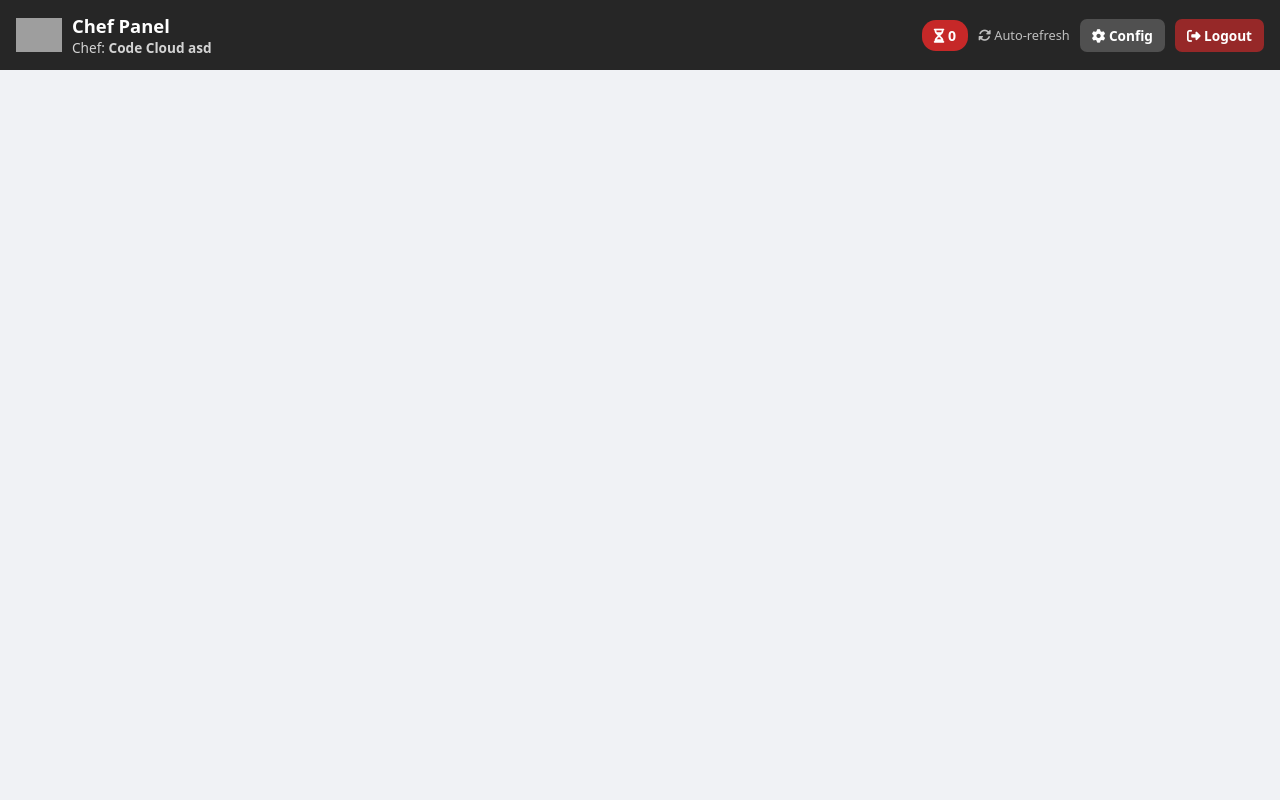
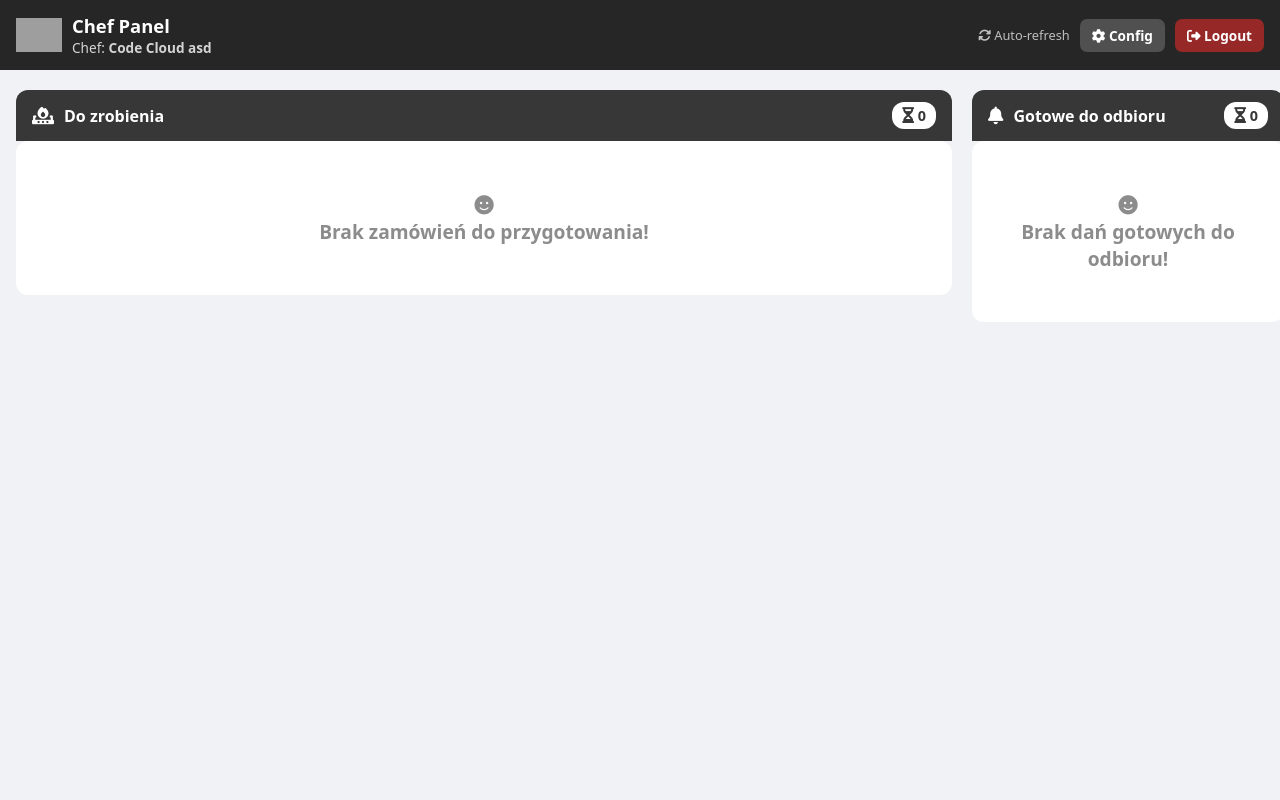
Before and after one commit to FriteuszDev/Restaurant_System, a PHP site: page /chef_panel/chef_panel.php in a window 1280 px wide. Run offline with PHP 8.4, Linux system fonts and the light colour scheme; a user stored in the database is signed in; data comes from the database, SQL or seed files in the repository; data that the repository does not hold is empty; some libraries are stand-ins or nearby versions; grey boxes are pictures that could not be loaded.

Commit message:
fixed, working waiter panel and chef panel

```diff
--- a/client/chef_panel/chef_panel.css
+++ b/client/chef_panel/chef_panel.css
@@ -109,20 +109,70 @@ body {
     background-color: rgb(180, 50, 50);
 }
 
-.queue_wrapper {
+.queue_split {
+    display: flex;
+    gap: 20px;
     padding: 20px 16px;
-    max-width: none;
-    margin: 0 auto;
     width: 100%;
     box-sizing: border-box;
+    height: 100%;
+    flex: 1;
+    min-height: 0;
+}
+
+.queue_column {
+    flex: 1;
+    min-width: 0;
+    display: flex;
+    flex-direction: column;
+}
+
+.column_cook {
+    min-width: 0;
+    flex: 0 0 75%;
+    max-width: 75%;
+}
+
+.column_ready {
+    min-width: 0;
+    flex: 0 0 25%;
+    max-width: 25%;
+}
+
+.column_header {
+    display: flex;
+    align-items: center;
+    gap: 10px;
+    padding: 12px 16px;
+    background-color: rgb(55, 55, 55);
+    color: white;
+    font-weight: 900;
+    font-size: 100%;
+    flex-shrink: 0;
+    border-radius: 12px 12px 0 0;
+}
+
+.column_header i {
+    font-size: 110%;
+}
+
+.column_counter {
+    margin-left: auto;
+    background-color: rgb(255, 255, 255);
+    color: rgb(55, 55, 55);
+    padding: 4px 10px;
+    border-radius: 12px;
+    font-size: 90%;
 }
 
 .queue {
+    flex: 1;
     display: grid;
     grid-template-columns: repeat(auto-fill, minmax(280px, 1fr));
     gap: 16px;
     align-items: start;
-    width: 100%;
+    min-height: 0;
+    overflow-y: auto;
 }
 
 .queue_empty {
--- a/client/chef_panel/chef_panel.js
+++ b/client/chef_panel/chef_panel.js
@@ -1,9 +1,11 @@
 const API_PATH = '../../php/';
 
-const queueElement = document.getElementById('queue');
-const queueCounter = document.getElementById('queue_counter');
+const cookElement = document.getElementById('queue_cook');
+const readyElement = document.getElementById('queue_ready');
+const cookCounter = document.getElementById('cook_counter');
+const readyCounter = document.getElementById('ready_counter');
 
-let lastItemsSignature = '';
+// no signature cache - always render to reflect DB state instantly
 
 function toast(message, isError = false) {
     const box = document.getElementById('chef_toasts');
@@ -30,6 +32,7 @@ function postForm(endpoint, data) {
 
     return fetch(API_PATH + endpoint, {
         method: 'POST',
+        cache: 'no-store',
         body: formData,
         headers: { 'X-Requested-With': 'XMLHttpRequest' }
     }).then(async (response) => {
@@ -49,6 +52,7 @@ function postForm(endpoint, data) {
 
 function getJson(endpoint) {
     return fetch(API_PATH + endpoint, {
+        cache: 'no-store',
         headers: { 'X-Requested-With': 'XMLHttpRequest' }
     }).then(async (response) => {
         const payload = await response.json().catch(() => null);
@@ -71,7 +75,7 @@ function itemStatusLabel(status) {
     return 'New';
 }
 
-function buildItemCard(item) {
+function buildItemCard(item, columnType) {
     const card = document.createElement('div');
     card.className = 'item_card item_' + item.item_status;
     card.dataset.itemId = String(item.item_id);
@@ -122,6 +126,7 @@ function buildItemCard(item) {
     const actions = document.createElement('div');
     actions.className = 'item_actions';
 
+    if (columnType === 'cook') {
         if (item.item_status === 'new') {
             const claimButton = document.createElement('button');
             claimButton.type = 'button';
@@ -141,29 +146,27 @@ function buildItemCard(item) {
             readyButton.innerHTML = '<i class="fa-solid fa-check"></i> Ready';
             actions.appendChild(readyButton);
         }
+    }
 
     card.appendChild(actions);
     return card;
 }
 
 
-function renderQueue(items) {
-    const signature = items
-        .map((item) => item.item_id + ':' + item.item_status + ':' + (item.claimed_by_name || ''))
-        .join('|');
+function renderColumn(element, counter, items, columnType) {
+    counter.innerHTML = '<i class="fa-solid fa-hourglass-half"></i> ' + items.length;
 
-    queueCounter.innerHTML = '<i class="fa-solid fa-hourglass-half"></i> ' + items.length;
-
-    if (signature === lastItemsSignature) return;
-    lastItemsSignature = signature;
-
-    queueElement.textContent = '';
+    element.textContent = '';
 
     if (!items.length) {
         const empty = document.createElement('div');
         empty.className = 'queue_empty';
-        empty.innerHTML = '<i class="fa-solid fa-face-smile"></i><br>No orders in kitchen - everything ready!';
-        queueElement.appendChild(empty);
+        if (columnType === 'cook') {
+            empty.innerHTML = '<i class="fa-solid fa-face-smile"></i><br>Brak zamówień do przygotowania!';
+        } else {
+            empty.innerHTML = '<i class="fa-solid fa-face-smile"></i><br>Brak dań gotowych do odbioru!';
+        }
+        element.appendChild(empty);
         return;
     }
 
@@ -188,33 +191,32 @@ function renderQueue(items) {
         const header = document.createElement('div');
         header.className = 'group_header';
         header.innerHTML = '<i class="fa-solid fa-table-cells"></i> ';
-        header.append('Table #' + group.table_number + ' (' + group.floor_name + ')');
+        header.append('Stolik #' + group.table_number + ' (' + group.floor_name + ')');
         box.appendChild(header);
 
-        const readyCount = group.items.filter((item) => item.item_status === 'ready').length;
-        const progress = document.createElement('div');
-        progress.className = 'group_progress';
-        progress.textContent = readyCount + '/' + group.items.length + ' ready';
-        header.appendChild(progress);
-
         group.items.forEach((item) => {
-            box.appendChild(buildItemCard(item));
+            box.appendChild(buildItemCard(item, columnType));
         });
 
-        queueElement.appendChild(box);
+        element.appendChild(box);
     });
+}
+
+function renderQueue(toCook, readyForPickup) {
+    renderColumn(cookElement, cookCounter, toCook, 'cook');
+    renderColumn(readyElement, readyCounter, readyForPickup, 'ready');
 }
 
 async function pollQueue(showErrors = true) {
     try {
         const payload = await getJson('get_chef_queue.php');
-        renderQueue(payload.items);
+        renderQueue(payload.to_cook || [], payload.ready_for_pickup || []);
     } catch (error) {
         if (showErrors) toast(error.message, true);
     }
 }
 
-queueElement.addEventListener('click', async (event) => {
+document.getElementById('queue_split').addEventListener('click', async (event) => {
     const button = event.target.closest('button[data-action]');
     if (!button) return;
 
@@ -233,4 +235,4 @@ queueElement.addEventListener('click', async (event) => {
 });
 
 pollQueue(false);
-setInterval(() => pollQueue(false), 4000);
+setInterval(() => pollQueue(false), 2000);
--- a/client/chef_panel/chef_panel.php
+++ b/client/chef_panel/chef_panel.php
@@ -37,7 +37,6 @@ $restaurant_name = get_setting('restaurant_name') ?? 'Restaurant System';
             </div>
 
             <div class="topbar_right">
-                <span id="queue_counter" class="queue_counter"><i class="fa-solid fa-hourglass-half"></i> 0</span>
                 <span class="auto_refresh"><i class="fa-solid fa-rotate"></i> Auto-refresh</span>
                 <?php if ($can['waiter_access']): ?>
                 <a class="btn_nav" href="../waiter_panel/waiter_panel.php"><i class="fa-solid fa-bell-concierge"></i> Waiter</a>
@@ -50,8 +49,24 @@ $restaurant_name = get_setting('restaurant_name') ?? 'Restaurant System';
         </div>
 
         <div class="chef_main">
-            <div class="queue_wrapper">
-                <div id="queue" class="queue"></div>
+            <div id="queue_split" class="queue_split">
+                <div class="queue_column column_cook">
+                    <div class="column_header">
+                        <i class="fa-solid fa-fire-burner"></i>
+                        <span>Do zrobienia</span>
+                        <span id="cook_counter" class="column_counter">0</span>
+                    </div>
+                    <div id="queue_cook" class="queue"></div>
+                </div>
+
+                <div class="queue_column column_ready">
+                    <div class="column_header">
+                        <i class="fa-solid fa-bell"></i>
+                        <span>Gotowe do odbioru</span>
+                        <span id="ready_counter" class="column_counter">0</span>
+                    </div>
+                    <div id="queue_ready" class="queue"></div>
+                </div>
             </div>
         </div>
 
--- a/php/get_chef_queue.php
+++ b/php/get_chef_queue.php
@@ -18,15 +18,15 @@ $stmt = db()->query(
      LEFT JOIN employees e ON e.employee_id = oi.claimed_by
      LEFT JOIN employees w ON w.employee_id = o.waiter_id
      WHERE ts.status = 'open'
-       AND (oi.item_status IN ('new', 'claimed')
-            OR (oi.item_status = 'ready' AND oi.ready_at >= NOW() - INTERVAL 10 MINUTE))
+       AND oi.item_status IN ('new', 'claimed', 'ready')
      ORDER BY o.order_id, oi.item_id"
 );
 
-$items = [];
+$toCook = [];
+$readyForPickup = [];
 
 while ($row = $stmt->fetch()) {
-    $items[] = [
+    $item = [
         'item_id' => (int) $row['item_id'],
         'order_id' => (int) $row['order_id'],
         'session_id' => (int) $row['session_id'],
@@ -42,10 +42,17 @@ while ($row = $stmt->fetch()) {
         'created_at' => $row['created_at'],
         'ready_at' => $row['ready_at'],
     ];
+
+    if ($item['item_status'] === 'ready') {
+        $readyForPickup[] = $item;
+    } else {
+        $toCook[] = $item;
+    }
 }
 
 json_out([
     'success' => true,
-    'items' => $items,
+    'to_cook' => $toCook,
+    'ready_for_pickup' => $readyForPickup,
     'server_time' => date('Y-m-d H:i:s'),
 ]);
```
Also changed, not shown: client/waiter_panel/waiter_panel.css (+43 -5 lines), client/waiter_panel/waiter_panel.js (+80 -5 lines), php/serve_item.php (added, +45 -0 lines). Lines whose indentation alone changed are shown as unchanged.
